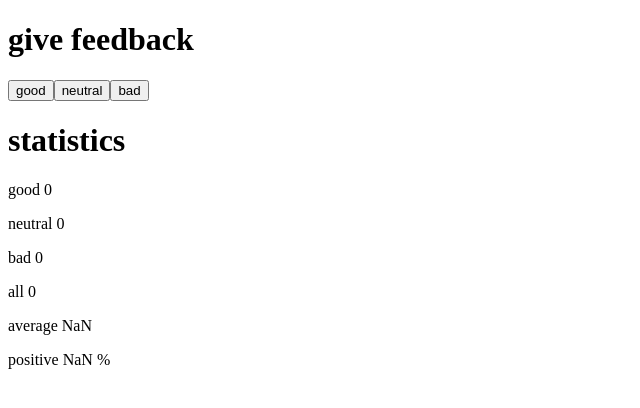
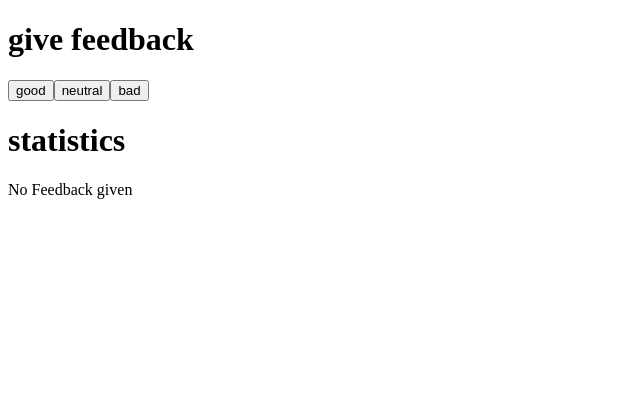
Before and after one commit to Sdann26/fullStackOpen, a React (Create React App) app in the folder part1/unicafe/: page / in a window 1280 px wide. Shown: the top 408 px of the page, without its empty margins (0-640 px from the left). Built offline with nearby package versions, Linux system fonts and the light colour scheme.

Commit message:
Exercise 1.9 completed

```diff
--- a/part1/unicafe/src/App.js
+++ b/part1/unicafe/src/App.js
@@ -6,8 +6,9 @@ const Button = ({onClick, text}) => {
 
 const Statistics = ({statistics}) => {
   return (
-    <>
-      <h1>statistics</h1>
+    (statistics.good === 0 && statistics.neutral === 0 && statistics.bad === 0)
+      ?<p>No Feedback given</p>
+      :<>
         <p>good {statistics.good}</p>
         <p>neutral {statistics.neutral}</p>
         <p>bad {statistics.bad}</p>
@@ -44,6 +45,7 @@ const App = () => {
       <Button onClick={addGoodCount} text='good' />
       <Button onClick={addNeutralCount} text='neutral' />
       <Button onClick={addBadCount} text='bad' />
+      <h1>statistics</h1>
       <Statistics statistics={statistics}/>
     </div>
   )
```
Lines whose indentation alone changed are shown as unchanged.
